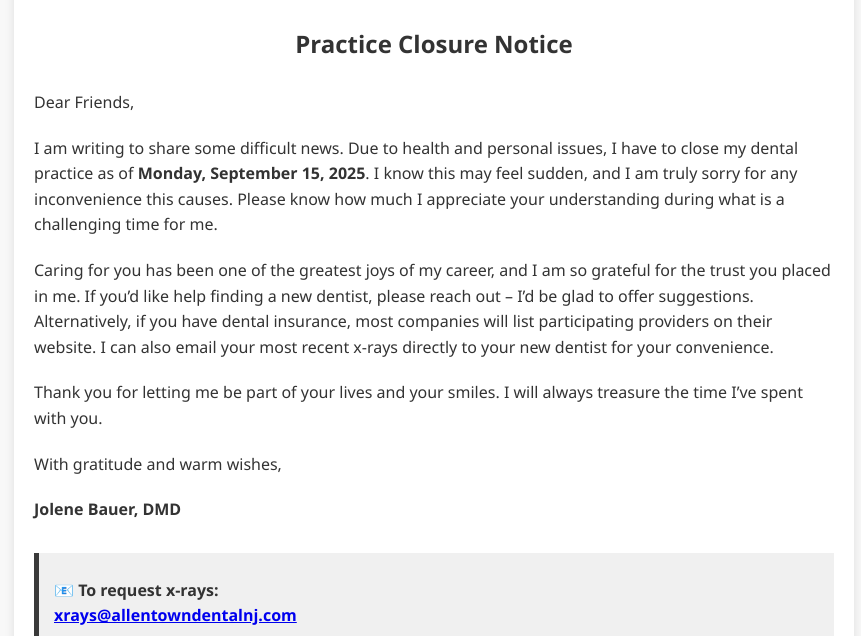
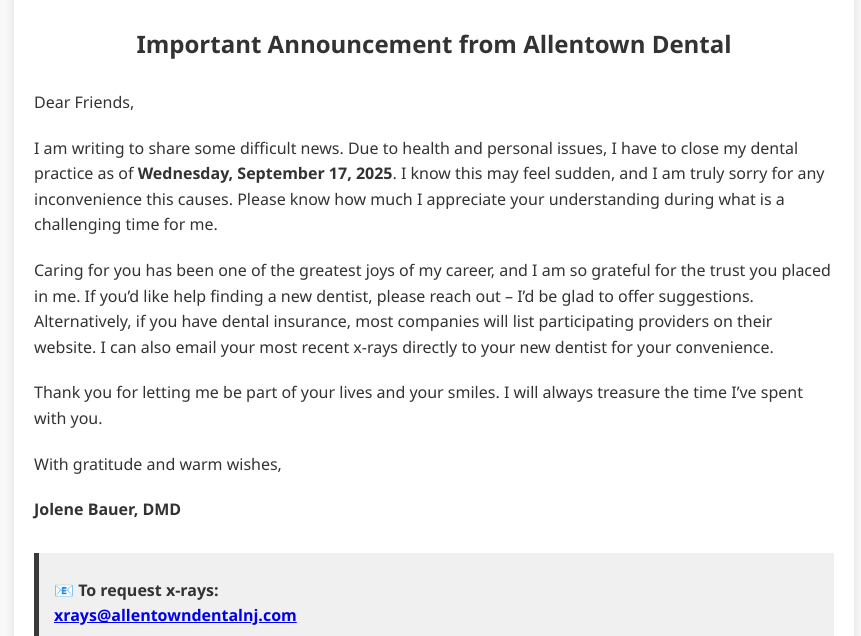
Before and after one commit to allentowndental-glitch/closure, a plain HTML site: page index.html in a window 1280 px wide. Shown: the part 158-794 px from the top of the page, without its empty margins (206-1067 px from the left). Drawn offline with Linux system fonts and the light colour scheme.

Commit message:
Update index.html

```diff
--- a/index.html
+++ b/index.html
@@ -68,12 +68,12 @@
       <img src="Untitled design.png" alt="Allentown Dental Logo">
     </div>
 
-    <h1>Practice Closure Notice</h1>
+    <h1>Important Announcement from Allentown Dental</h1>
 
     <p>Dear Friends,</p>
 
     <p>
-      I am writing to share some difficult news. Due to health and personal issues, I have to close my dental practice as of <strong>Monday, September 15, 2025</strong>. I know this may feel sudden, and I am truly sorry for any inconvenience this causes. Please know how much I appreciate your understanding during what is a challenging time for me.
+      I am writing to share some difficult news. Due to health and personal issues, I have to close my dental practice as of <strong>Wednesday, September 17, 2025</strong>. I know this may feel sudden, and I am truly sorry for any inconvenience this causes. Please know how much I appreciate your understanding during what is a challenging time for me.
     </p>
 
     <p>
```
